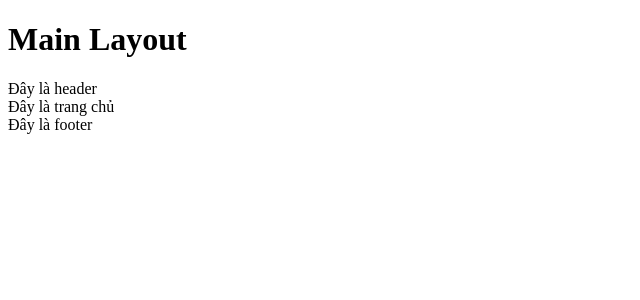
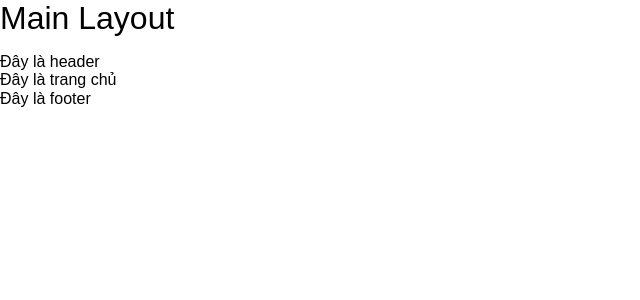
Before and after one commit to DMonkey2943/TutorCenter_Frontend, a Vue app: page / in a window 1280 px wide. Shown: the top 300 px of the page, without its empty margins (0-640 px from the left). Built offline with nearby package versions, Linux system fonts and the light colour scheme.

Commit message:
setup bootstrap and ant design vue

```diff
--- a/package.json
+++ b/package.json
@@ -9,7 +9,9 @@
     "preview": "vite preview"
   },
   "dependencies": {
+    "ant-design-vue": "^4.2.6",
     "axios": "^1.7.9",
+    "bootstrap": "^5.3.3",
     "pinia": "^2.1.7",
     "vue": "^3.4.29",
     "vue-router": "^4.3.3"
--- a/src/assets/main.css
+++ b/src/assets/main.css
@@ -33,3 +33,9 @@ a,
     padding: 0 2rem;
   }
 } */
+
+* {
+  padding: 0;
+  margin: 0;
+  box-sizing: border-box;
+}
```
Also changed, not shown: src/main.js (+7 -0 lines), 1 other file (tests, documents, lock files or other folders).
